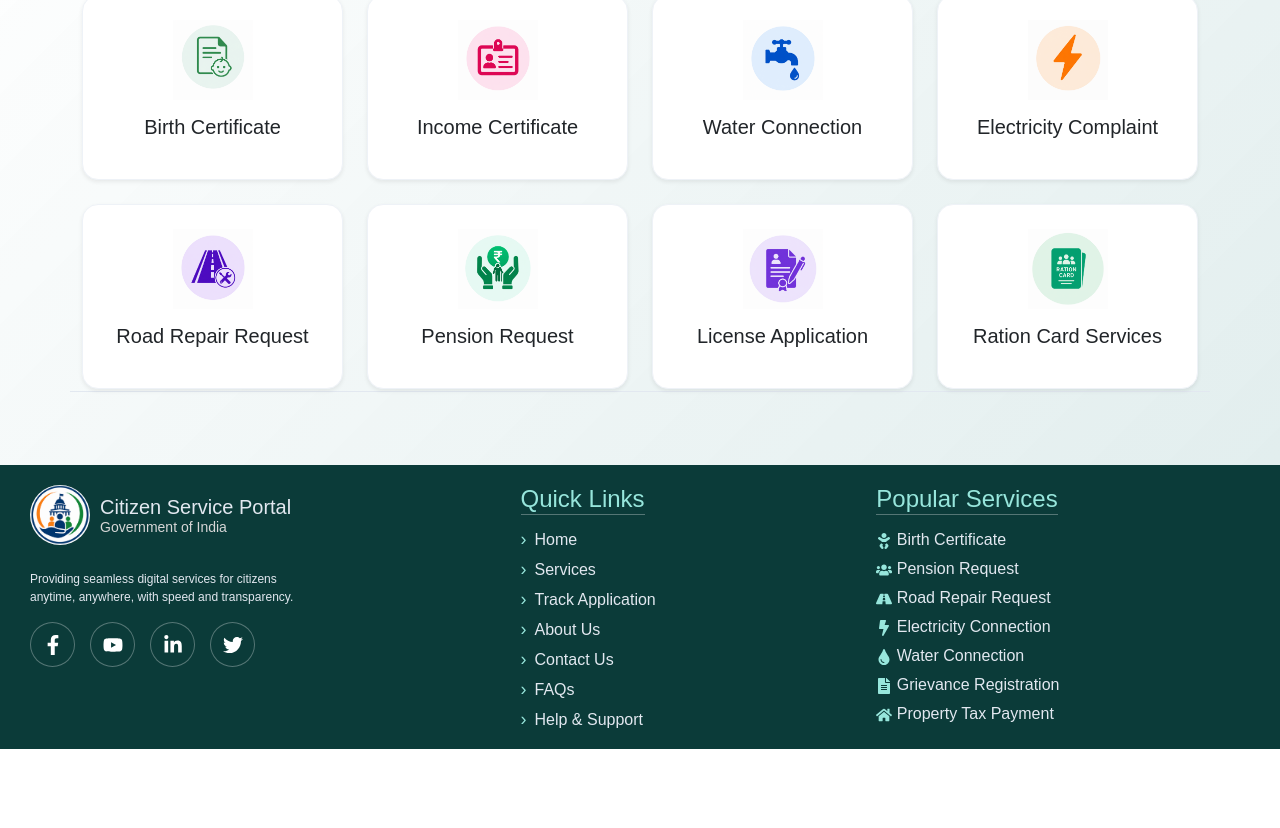
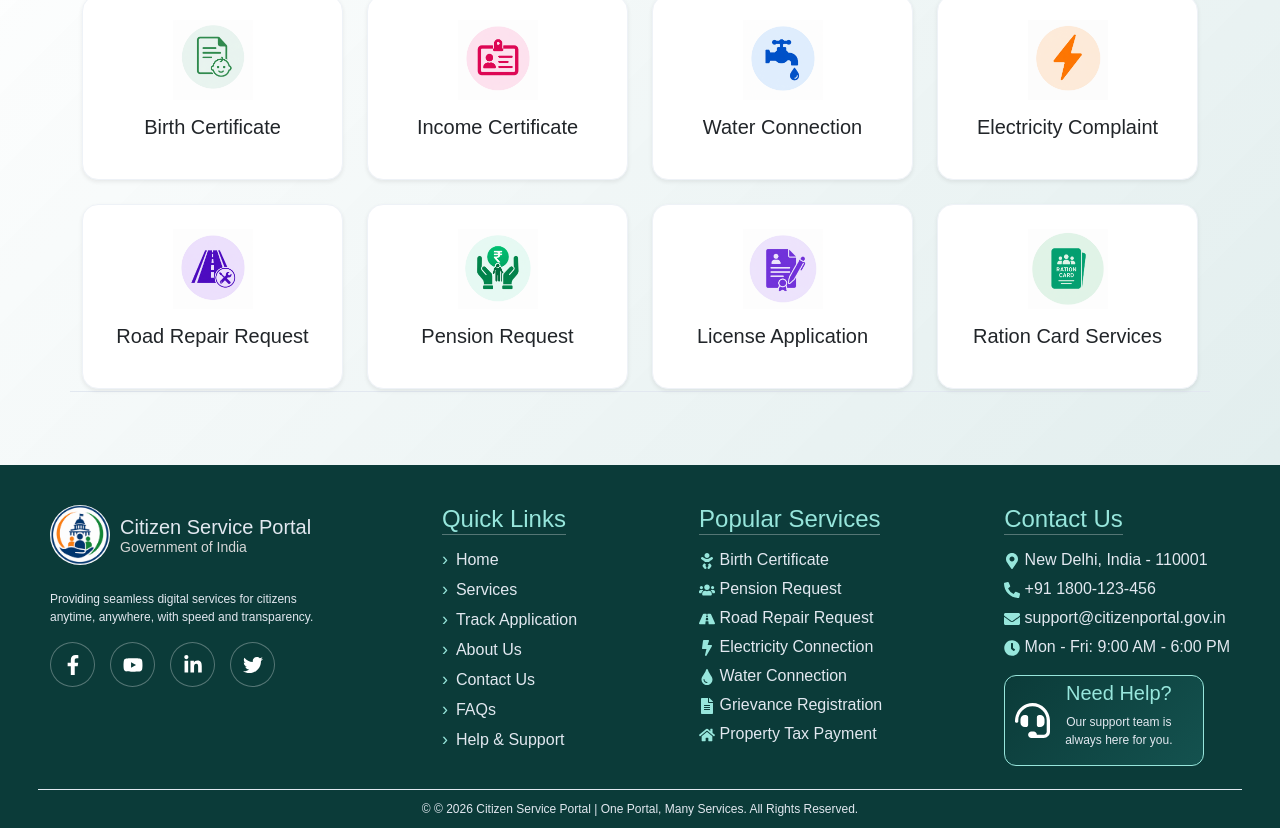
Before and after one commit to sandhya324/Citizen_Service_Portal, a React (Vite) app in the folder client/: page / in a window 1280 px wide. Shown: the part 1503-2331 px from the top of the page. Before the commit the page ends 2252 px from the top, so only its background shows below. Built offline with nearby package versions, Linux system fonts and the light colour scheme.

Commit message:
build footer

```diff
--- a/client/src/components/Footer/Footer.css
+++ b/client/src/components/Footer/Footer.css
@@ -7,6 +7,7 @@
     justify-content: space-between;
     align-items: flex-start;
     gap: 50px;
+    padding: 20px;
 }
 
 
@@ -62,7 +63,10 @@
 .social-icon:hover{
     background:#0F766E;
     color: white;
+    transform: scale(1.1);
+    box-shadow: 0 15px 35px rgba(0,0,0,0.2);
 }
+
 
 
 
@@ -82,6 +86,7 @@
     padding-left: 0;
 }
 .footer-content-center li{
+    cursor: pointer;
     color: #E2E8F0;
     padding-top: 3px;
 }
@@ -91,9 +96,6 @@
     color: #97e6dc;
     font-size: 18px;
 }
-
-
-
 
 
 
@@ -110,6 +112,7 @@
 }
 
 .footer-content-popular li{
+    cursor: pointer;
     color: #E2E8F0;
     padding-top: 5px;
 }
@@ -122,4 +125,79 @@
 
 
 
-/* -----------------------------footer-center Popular services --------------------------*/
+/* -----------------------------footer-right address---------------------------*/
+.footer-content-right{
+    padding-right: 30px;
+}
+.footer-content-right h4{
+    color: #97e6dc;
+    border-bottom: 1px solid rgba(255, 255, 255, 0.3);
+    display: inline-block;
+}
+
+.footer-content-right ul{
+    list-style: none;
+    padding-left: 0;
+}
+
+.footer-content-right li{
+    color: #E2E8F0;
+    padding-top: 5px;
+}
+
+.footer-content-right .service-icon{
+    color: #97e6dc;
+}
+
+.help_card{
+    cursor: pointer;
+    display: flex;
+    text-align: center;
+    gap: 15px;
+    border: 1px solid #97e6dc;
+    width: 200px;
+    border-radius: 12px;
+    align-items: center;
+    background: linear-gradient(135deg, #0B3B39, #14524f);
+}
+
+.help_card:hover{
+   transform: perspective(1000px) scale(1.08);
+   box-shadow: 0 20px 40px rgba(0,0,0,0.2);
+}
+
+.help_card .help-icon{
+    font-size: 35px;
+    color: white;
+    margin-left: 10px;
+}
+.help_card h5{
+    color: #97e6dc;
+    display: inline-block;
+    margin-top: 5px;
+}
+.help_card p{
+    color: #E2E8F0;
+    font-size: 12px;
+}
+
+
+
+
+
+
+/* ------------------------------footer-bottom-------------------------- */
+
+.footer-bottom{
+    border-top: 1px solid #E2E8F0;
+    width: 94%;
+    margin: 0 auto;
+    text-align: center;
+    padding: 10px 0;
+}
+
+.footer-bottom p{
+    margin: 0;
+    font-size: 12px;
+    color: #E2E8F0;
+}
--- a/client/src/components/Footer/Footer.jsx
+++ b/client/src/components/Footer/Footer.jsx
@@ -1,8 +1,8 @@
 import React from 'react'
 import './Footer.css'
 import { assets } from '../../assets/assets'
-import { FaFacebookF, FaYoutube, FaLinkedinIn, FaTwitter } from "react-icons/fa";
-import {FaBaby, FaUsers, FaRoad, FaBolt, FaTint, FaFileAlt, FaHome} from "react-icons/fa";
+import { FaFacebookF, FaYoutube, FaLinkedinIn, FaTwitter, FaMapMarkerAlt, FaPhoneAlt, FaEnvelope, FaClock, FaHeadset } from "react-icons/fa";
+import {FaBaby, FaUsers, FaRoad, FaBolt, FaTint, FaFileAlt, FaHome } from "react-icons/fa";
 
 const Footer = () => {
   return (
@@ -78,10 +78,31 @@ const Footer = () => {
 
         {/* ------------------------------footer-right-------------------------- */}
         <div className="footer-content-right">
+            <h4>Contact Us</h4>
+                <ul>
+                    <li><FaMapMarkerAlt className="service-icon" /> New Delhi, India - 110001</li>
+                    <li><FaPhoneAlt className="service-icon" /> +91 1800-123-456</li>
+                    <li><FaEnvelope className="service-icon" /> support@citizenportal.gov.in</li>
+                    <li><FaClock className="service-icon" /> Mon - Fri: 9:00 AM - 6:00 PM</li>
+                </ul>
 
+
+                <div className="help_card">
+                   <FaHeadset className="help-icon" />
+
+                   <div>
+                    <h5>Need Help?</h5>
+                    <p>Our support team is<br/> always here for you.</p>
+                   </div>
+                </div>
+        </div>
+      </div>
+
+        {/* ------------------------------footer-bottom-------------------------- */}
+        <div className="footer-bottom">
+          <p>&copy; © 2026 Citizen Service Portal | One Portal, Many Services. All Rights Reserved.</p>
         </div>
 
-      </div>
     </div>
   )
 }
```
